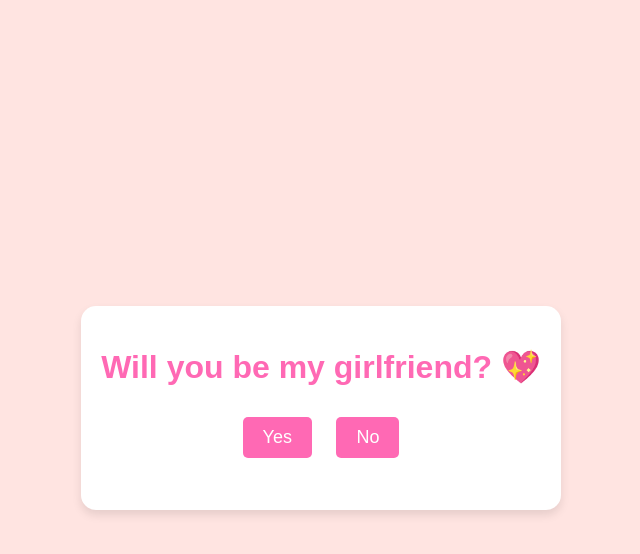
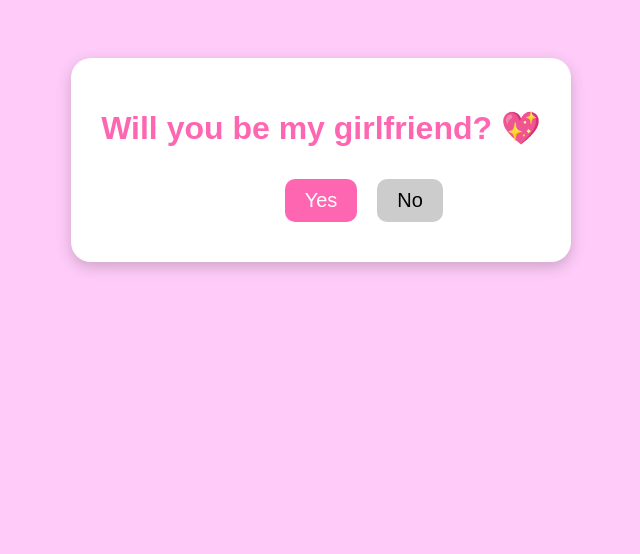
Before and after one commit to santi17-7/For-aisha-love-you-ma., a plain HTML site: page index.html in a window 1280 px wide. Shown: the whole page, without its empty margins (319-959 px from the left). Drawn offline with Linux system fonts and the light colour scheme.

Commit message:
Update index.html

```diff
--- a/index.html
+++ b/index.html
@@ -7,70 +7,75 @@
     <style>
         body {
             text-align: center;
-            font-family: Arial, sans-serif;
-            background-color: #ffe4e1;
-            display: flex;
-            flex-direction: column;
-            justify-content: center;
-            align-items: center;
-            height: 100vh;
+            font-family: 'Arial', sans-serif;
+            background-color: #ffccf9;
+            padding: 50px;
+            transition: background 0.5s ease-in-out;
         }
         .container {
             background: white;
-            padding: 20px;
-            border-radius: 15px;
-            box-shadow: 0 5px 10px rgba(0,0,0,0.1);
-            animation: fadeIn 1s ease-in-out;
+            padding: 30px;
+            border-radius: 20px;
+            box-shadow: 0px 5px 15px rgba(0,0,0,0.2);
+            display: inline-block;
+            transition: transform 0.3s;
+        }
+        .container:hover {
+            transform: scale(1.05);
         }
         h1 {
-            color: #ff69b4;
+            color: #ff66b2;
         }
-        button {
-            background-color: #ff69b4;
+        .btn {
+            padding: 10px 20px;
+            font-size: 20px;
+            margin: 10px;
+            border: none;
+            cursor: pointer;
+            border-radius: 10px;
+            transition: 0.3s;
+        }
+        .yes {
+            background: #ff66b2;
             color: white;
-            border: none;
-            padding: 10px 20px;
-            margin: 10px;
-            border-radius: 5px;
-            cursor: pointer;
-            font-size: 18px;
-            transition: transform 0.2s;
         }
-        button:hover {
-            background-color: #ff1493;
-            transform: scale(1.1);
+        .no {
+            background: #ccc;
+            color: black;
+            position: absolute;
         }
-        #message {
+        .hidden {
+            display: none;
+        }
+        #result {
             margin-top: 20px;
-            font-size: 22px;
-            font-weight: bold;
-            color: #ff1493;
-            animation: bounce 1s infinite alternate;
+            font-size: 24px;
+            color: #ff66b2;
         }
-        @keyframes fadeIn {
-            from { opacity: 0; }
-            to { opacity: 1; }
-        }
-        @keyframes bounce {
-            from { transform: translateY(0); }
-            to { transform: translateY(-5px); }
+        .gif {
+            width: 200px;
+            margin-top: 20px;
         }
     </style>
 </head>
 <body>
     <div class="container">
         <h1>Will you be my girlfriend? 💖</h1>
-        <button onclick="yesClicked()">Yes</button>
-        <button onclick="noClicked()">No</button>
-        <p id="message"></p>
+        <button class="btn yes" onclick="showLove()">Yes</button>
+        <button class="btn no" onmouseover="moveNoButton()">No</button>
+        <div id="result" class="hidden">
+            <p>I knew you would pick yes, I Love you ma! 💕</p>
+            <img class="gif" src="https://media.giphy.com/media/jUwpNzg9IcyrK/giphy.gif" alt="Cute Gif">
+        </div>
     </div>
-
     <script>
-        function yesClicked() {
-            document.getElementById('message').innerText = 'Okay ma I Love you ❤️';
+        function showLove() {
+            document.getElementById('result').classList.remove('hidden');
         }
-        function noClicked() {
-            document.getElementById('message').innerText = ' Are you sure? Think again!';
+        function moveNoButton() {
+            const noBtn = document.querySelector('.no');
+            noBtn.style.top = Math.random() * window.innerHeight + 'px';
+            noBtn.style.left = Math.random() * window.innerWidth + 'px';
         }
     </script>
 </body>
```
